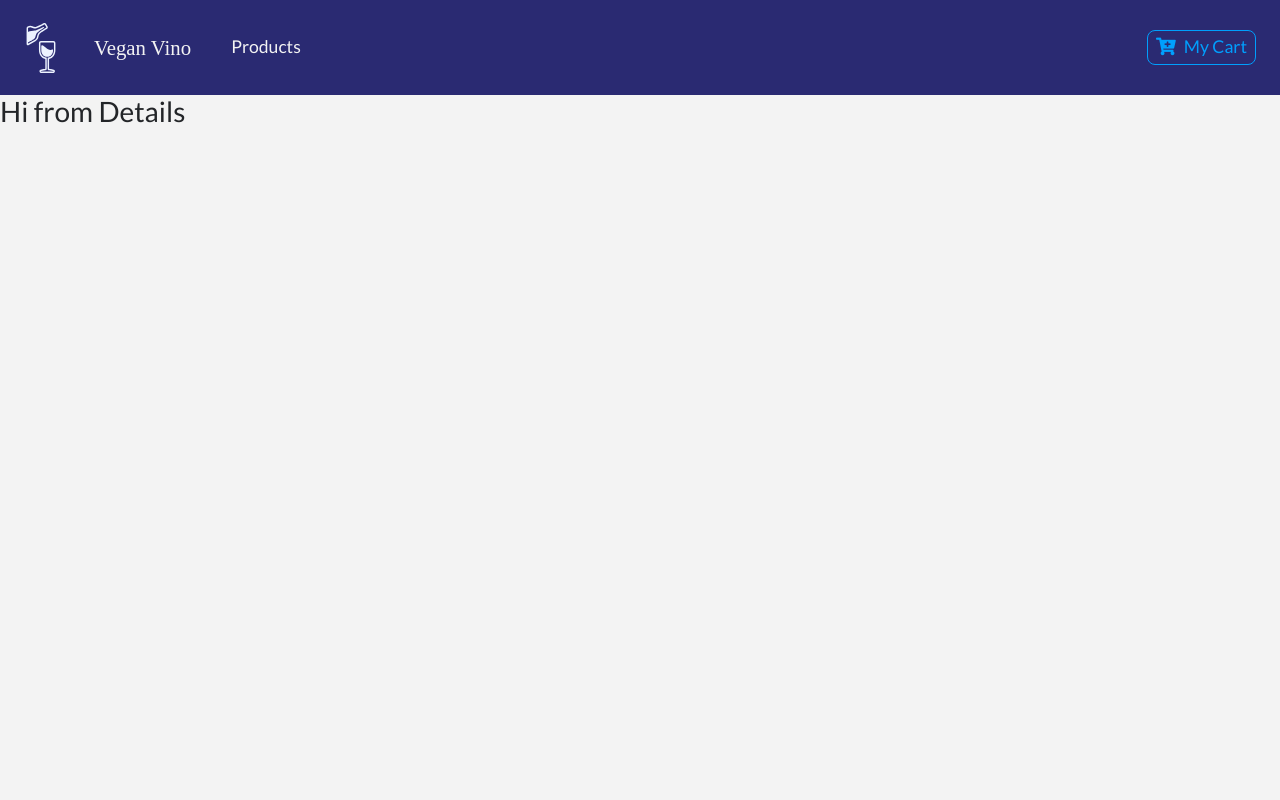
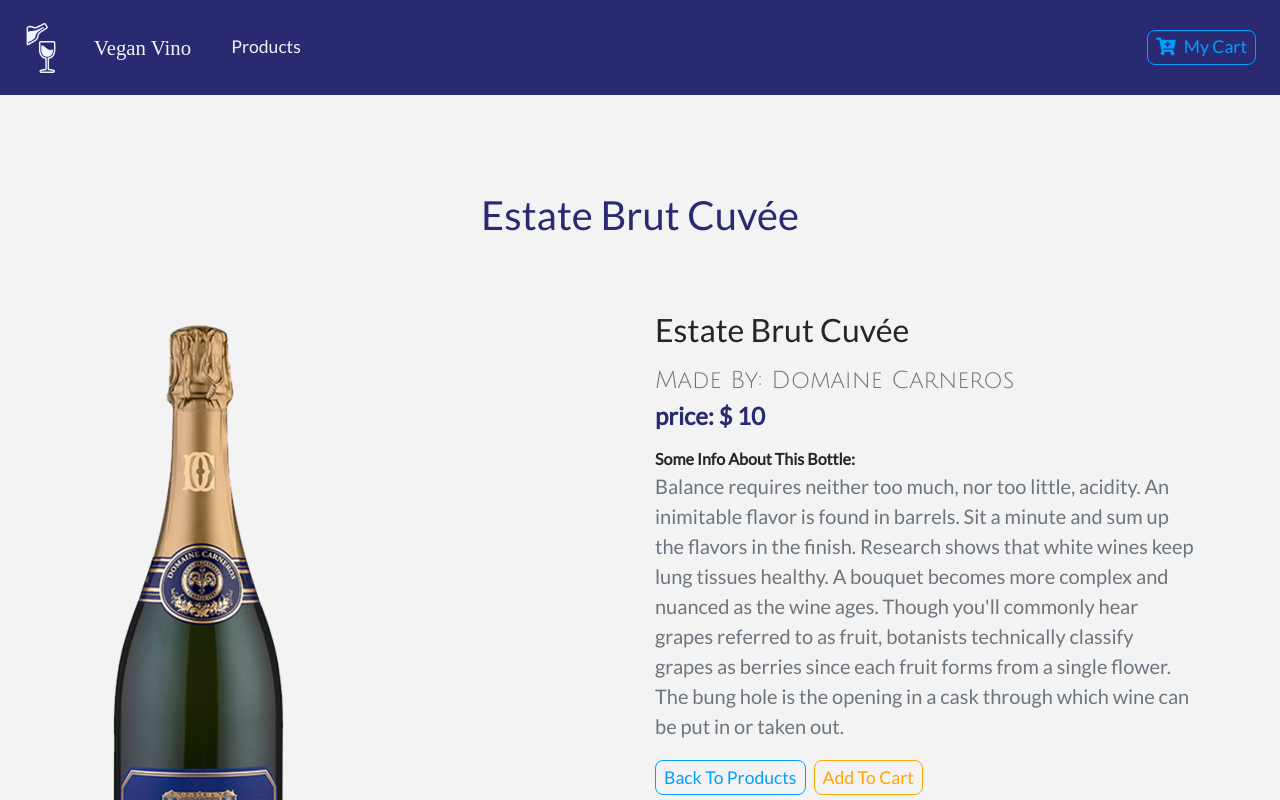
Before and after one commit to lesore0789/react-wine-store, a React (Create React App) app: page /details in a window 1280 px wide. Shown: the top 800 px of the page. Built offline with nearby package versions, Linux system fonts and the light colour scheme; a web font is replaced by a local one.

Commit message:
Style the buttons and the detail page

```diff
--- a/src/components/Button.js
+++ b/src/components/Button.js
@@ -5,14 +5,16 @@
 font-size: 1.1rem;
 background: transparent;
 border: 0.05rem solid var(--lightBlue);
-color: var(--lightBlue);
+border-color: ${props =>
+    props.cart ? "var(--mainYellow)" : "var(--lightBlue)"};
+color: ${prop => prop.cart ? "var(--mainYellow)" : "var(--lightBlue)"};
 border-radius: 0.5rem;
 padding: 0.2rem 0.5rem;
 cursor: pointer;
 margin: 0.2rem 0.5rem 0.2rem 0;
 transition: all 0.5s ease-in-out;
 &:hover{
-    background: var(--lightBlue);
+    background: ${prop => prop.cart ? "var(--mainYellow)" : "var(--lightBlue)"};
     color: var(--mainBlue);
 }
 &:focus{
--- a/src/components/Details.js
+++ b/src/components/Details.js
@@ -1,11 +1,55 @@
 import React, {Component} from 'react';
+import {ProductConsumer} from '../context';
+import {Link} from 'react-router-dom';
+import {ButtonContainer} from './Button';
 
 export default class Details extends Component {
     render() {
         return (
-            <div>
-                <h3>Hi from Details</h3>
-            </div>
+            <ProductConsumer>
+                {(value)=>{
+                const {id, company, img, info, price, title, inCart} = value.detailProduct;
+                return (
+                    <div className="container py-5">
+                    {/* title */}
+                    <div className="row">
+                        <div className="col-10 mx-auto text-center text-slanted text-blue my-5">
+                        <h1>{title}</h1>
+                        </div>
+                    </div>
+                    {/* end of title */}
+                    {/* Product Info */}
+                    <div className="row">
+                        <div className="col-10 mx-auto col-md-6 my-3">
+                        <img src={img} className="img-fluid" alt="product image" />
+                        </div>
+                        {/* Product Text */}
+                        <div className="col-10 mx-auto col-md-6 my-3">
+                        <h2>{title}</h2>
+                        <h4 className="text-title-reg text-muted mt-3 mb-2">
+                        Made By: <span>{company}</span>
+                        </h4>
+                        <h4 className="text-blue">
+                        <strong>
+                            price: <span>$</span> {price}
+                        </strong>
+                        </h4>
+                        <p className="font-weight-bold mt-3 mb-0">Some Info About This Bottle:</p>
+                        <p className="text-muted lead">{info}</p>
+                        <div>
+                            <Link to="/">
+                            <ButtonContainer>Back to Products</ButtonContainer>
+                            </Link>
+                            <ButtonContainer cart disabled={inCart ? true : false} onClick={()=>{value.addtoCart(id)}}>
+                                {inCart ? "inCart" : "Add to Cart"}
+                            </ButtonContainer>
+                        </div>
+                        </div>
+                    </div>
+                    </div>
+                )
+                }}
+            </ProductConsumer>
         )
     }
 }
```
